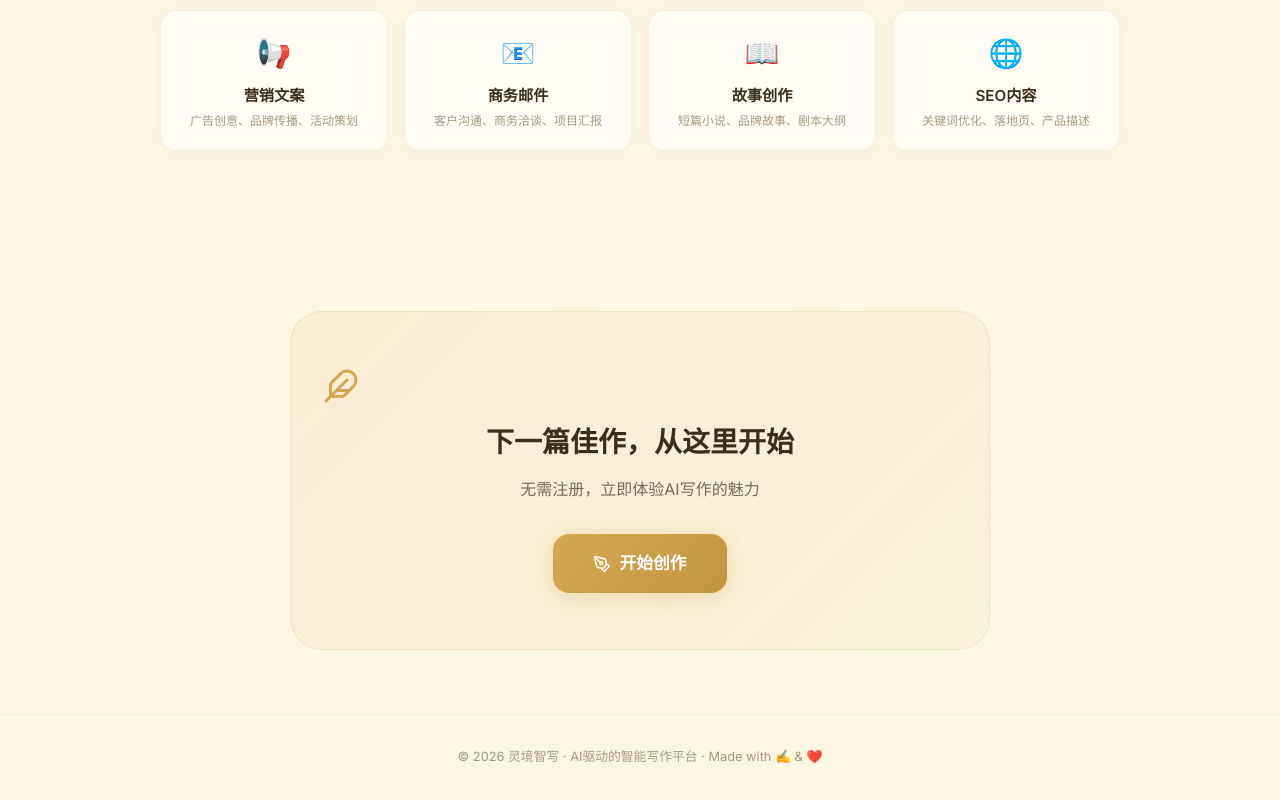
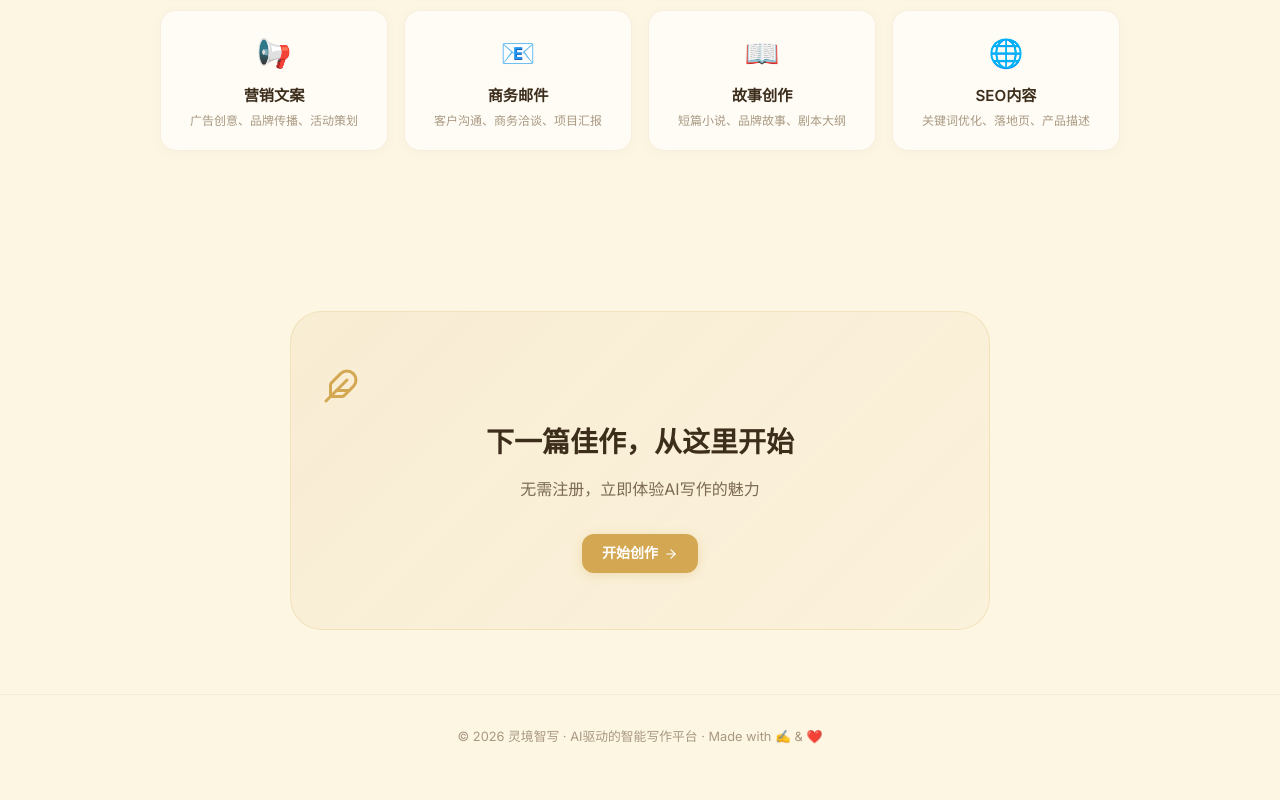
Before and after one commit to sannyii/deep-writing, a Next.js app: page / in a window 1280 px wide. Shown: the part 2312-3112 px from the top of the page. After the commit the page ends 3091 px from the top, so only its background shows below. Built offline with nearby package versions, Linux system fonts and the light colour scheme; no server answers.

Commit message:
fix: use Link component for auth navigation to prevent server redirects

```diff
--- a/src/components/landing/LandingPage.tsx
+++ b/src/components/landing/LandingPage.tsx
@@ -1,7 +1,8 @@
 'use client';
 
-import { useState, useEffect, useRef, useCallback } from 'react';
-import { ArrowRight, Feather, Sparkles, Palette, List, PenTool, Type as TypeIcon } from 'lucide-react';
+import React, { useEffect, useRef, useState, useCallback } from 'react';
+import Link from 'next/link';
+import { PenTool, Sparkles, Feather, Palette, List, Zap, Shield, ArrowRight, Quote, FileText, CheckCircle2, ChevronDown, Check, Type as TypeIcon } from 'lucide-react';
 import { WritingCanvas } from '@/components/landing/WritingCanvas';
 
 function usePenScratchSound() {
@@ -635,28 +636,35 @@ export default function LandingPage() {
                     <p style={{ color: '#7C6A53', marginBottom: '2rem', fontSize: '1rem' }}>
                         无需注册，立即体验AI写作的魅力
                     </p>
-                    <a
+                    <Link
                         href="/auth"
                         style={{
                             display: 'inline-flex',
                             alignItems: 'center',
-                            gap: '0.5rem',
-                            padding: '1rem 2.5rem',
-                            background: 'linear-gradient(135deg, #D4A853, #C49540)',
+                            gap: '0.375rem',
+                            padding: '0.5rem 1.25rem',
+                            background: '#D4A853',
                             color: 'white',
-                            borderRadius: '1rem',
+                            borderRadius: '0.75rem',
+                            fontSize: '0.875rem',
                             fontWeight: 600,
-                            fontSize: '1.05rem',
                             textDecoration: 'none',
-                            boxShadow: '0 4px 24px rgba(212, 168, 83, 0.35)',
-                            transition: 'all 0.3s',
+                            boxShadow: '0 2px 12px rgba(212, 168, 83, 0.3)',
+                            transition: 'all 0.2s',
                             border: 'none',
                             cursor: 'pointer',
                         }}
+                        onMouseEnter={(e: React.MouseEvent<HTMLAnchorElement>) => {
+                            e.currentTarget.style.transform = 'translateY(-2px)';
+                            e.currentTarget.style.boxShadow = '0 4px 16px rgba(212, 168, 83, 0.4)';
+                        }}
+                        onMouseLeave={(e: React.MouseEvent<HTMLAnchorElement>) => {
+                            e.currentTarget.style.transform = 'translateY(0)';
+                            e.currentTarget.style.boxShadow = '0 2px 12px rgba(212, 168, 83, 0.3)';
+                        }}
                     >
-                        <PenTool size={18} />
-                        开始创作
-                    </a>
+                        开始创作 <ArrowRight size={14} />
+                    </Link>
                 </div>
             </section>
 
```
